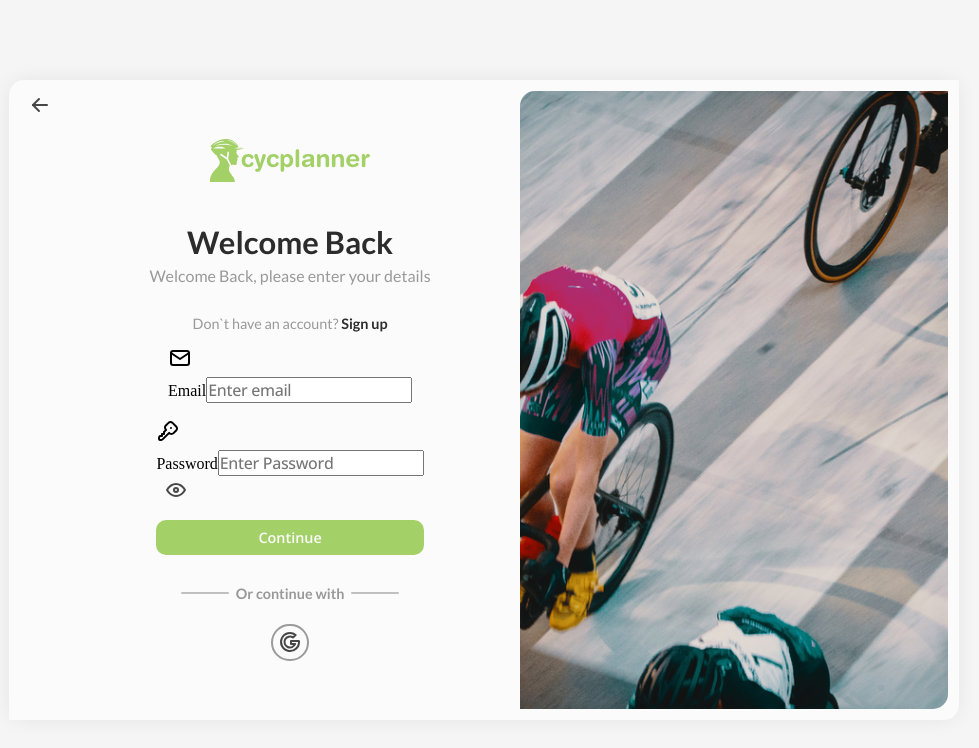
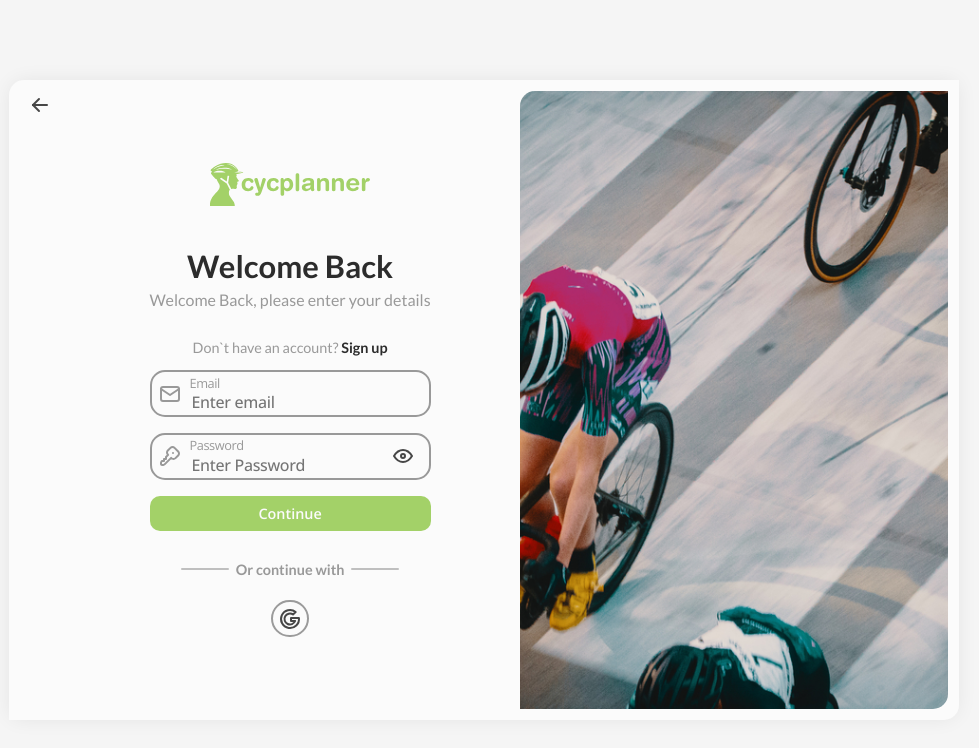
Before and after one commit to vladokuskov/cycplanner, a Next.js app: page /login in a window 1280 px wide. Shown: the top 748 px of the page, without its empty margins (156-1135 px from the left). Built offline with nearby package versions, Linux system fonts and the light colour scheme.

Commit message:
added styling for Input component

```diff
--- a/src/sass/components/_inputs.scss
+++ b/src/sass/components/_inputs.scss
@@ -7,6 +7,47 @@ input {
   font-size: 1rem;
   transition: 0.2s;
   letter-spacing: -0.02rem;
+}
+
+.input-wrapper {
+  @include flexCenter(row, 0);
+  position: relative;
+  width: 100%;
+  .input-field-wrapper {
+    position: relative;
+    width: 100%;
+    .input-field-label {
+      font-family: $secondary-font;
+      font-size: 0.8rem;
+      letter-spacing: -0.035em;
+      line-height: 0.8rem;
+      color: $input-component-label;
+      position: absolute;
+      left: 2.5rem;
+      top: 0.4rem;
+    }
+    .input-field {
+      width: 100%;
+      padding-top: 1.2rem;
+      padding-bottom: 0.1rem;
+      padding-left: 2.5rem;
+      padding-right: 2.2rem;
+      background-color: transparent;
+      border: 0.15rem solid $input-component-border;
+      border-radius: 15px;
+      color: $input-component-text;
+    }
+  }
+  button {
+    position: absolute;
+    right: 0.5rem;
+    color: $input-component-icon;
+  }
+  .input-icon {
+    position: absolute;
+    left: 0.5rem;
+    color: $input-component-icon;
+  }
 }
 
 .location-geocoder-wrapper {
--- a/src/sass/themes/_theme-default.scss
+++ b/src/sass/themes/_theme-default.scss
@@ -46,3 +46,9 @@ $event-description: #656565;
 //buttons
 $login-btn: #444444;
 $hover-button-bg: rgba(0, 0, 0, 0.055);
+
+$input-component-border: #999999;
+$input-component-icon: #999999;
+$input-component-label: #999999;
+$input-component-text: #474747;
+$input-component-placeholder: #555555;
```
